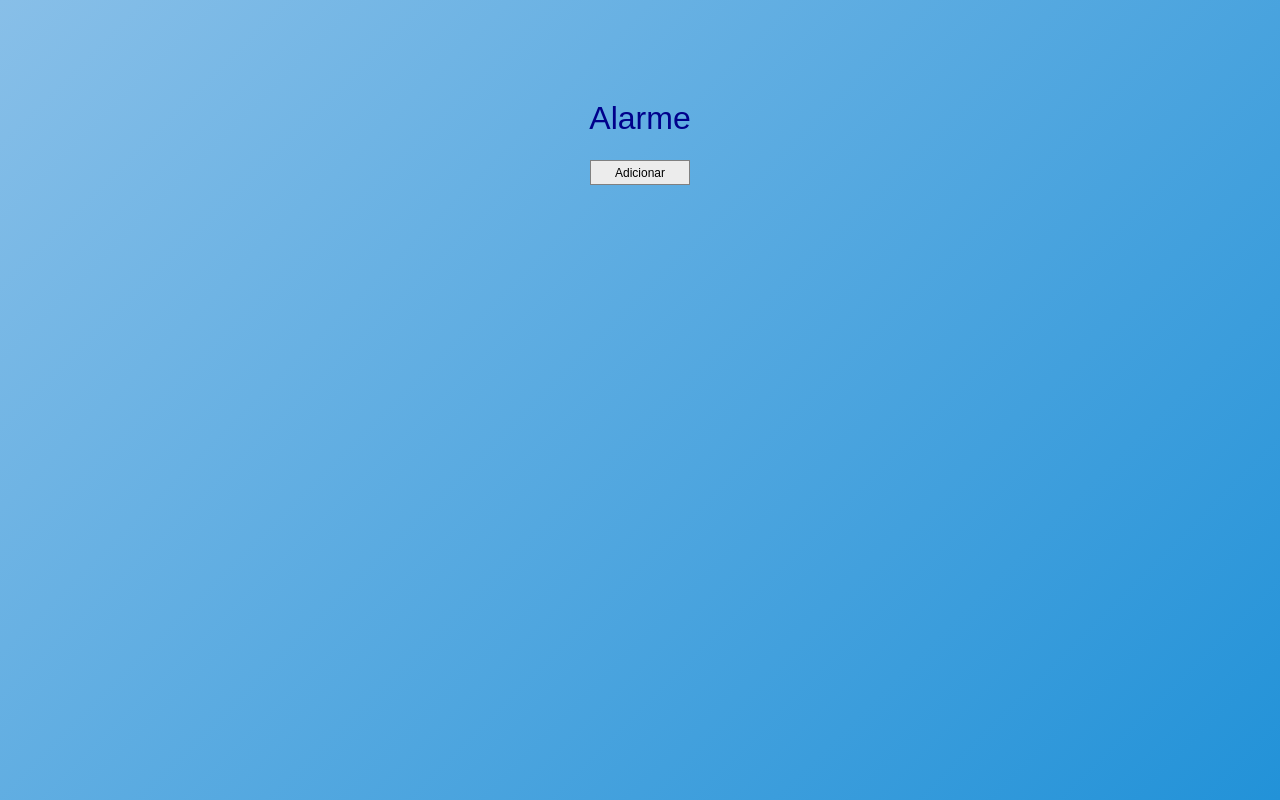
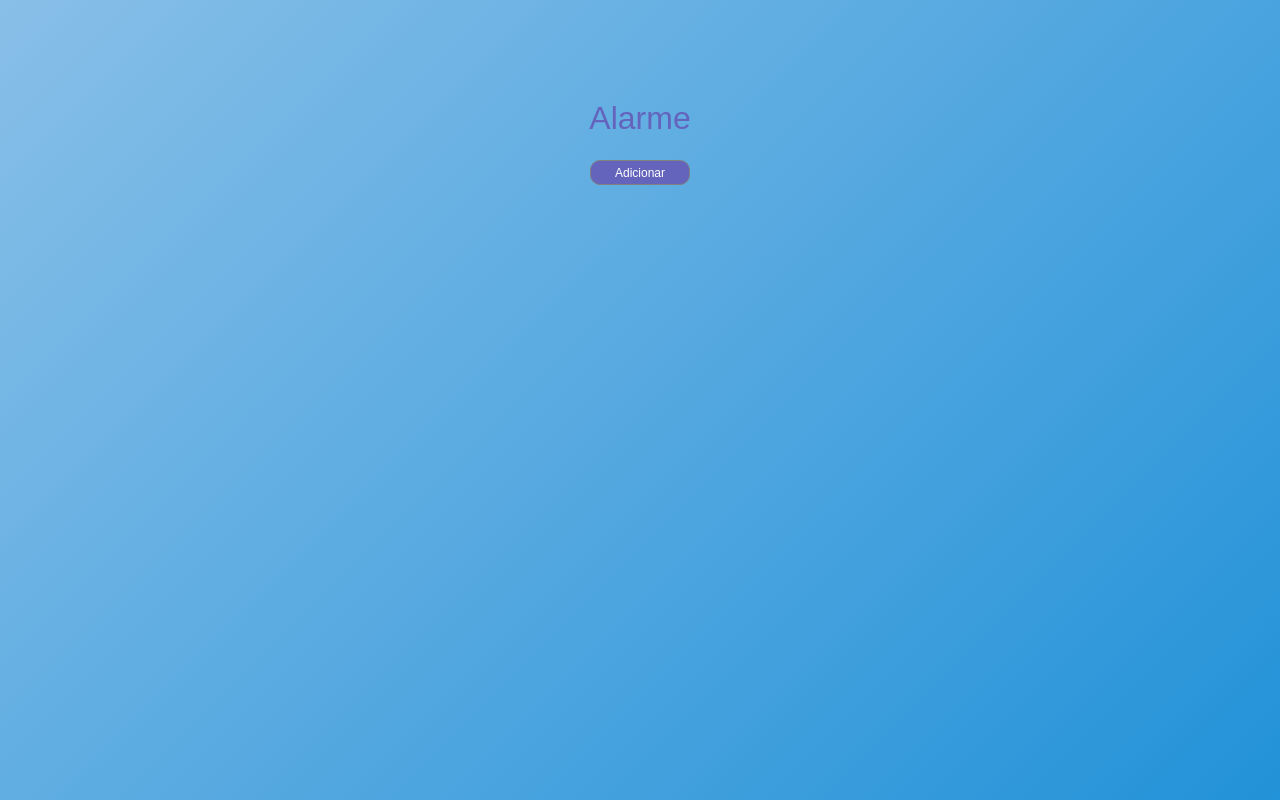
Before and after one commit to guimoliveira/guimoliveira.github.io, a plain HTML site: page alarme/index.html in a window 1280 px wide. Drawn offline with Linux system fonts and the light colour scheme.

Commit message:
Update style.css

```diff
--- a/alarme/style.css
+++ b/alarme/style.css
@@ -3,7 +3,7 @@ body {
 	background: -moz-linear-gradient(-45deg, rgb(136,191,232) 0%, rgb(34,146,216) 100%);
 	background: -webkit-linear-gradient(-45deg, rgb(136,191,232) 0%,rgb(34,146,216) 100%);
 	background: linear-gradient(135deg, rgb(136,191,232) 0%,rgb(34,146,216) 100%);
-	color: darkBlue;
+	color: #6464bd;
 	text-align: center;
 }
 
@@ -36,7 +36,9 @@ body {
 	border: 1px solid grey;
 	font-family: arial;
 	font-size: 12px;
-	background: #ececec;
+	background: #6464bd;
+	color: white;
+	border-radius: 0 10px 10px 0;
 }
 
 .add {
@@ -45,9 +47,11 @@ body {
 	height: 25px;
 	padding: 2px;
 	border: 1px solid grey;
+	border-radius: 10px;
 	font-family: arial;
 	font-size: 12px;
-	background: #ececec;
+	background: #6464bd;
+	color: white;
 }
 
 .delete:hover, .add:hover {
```
